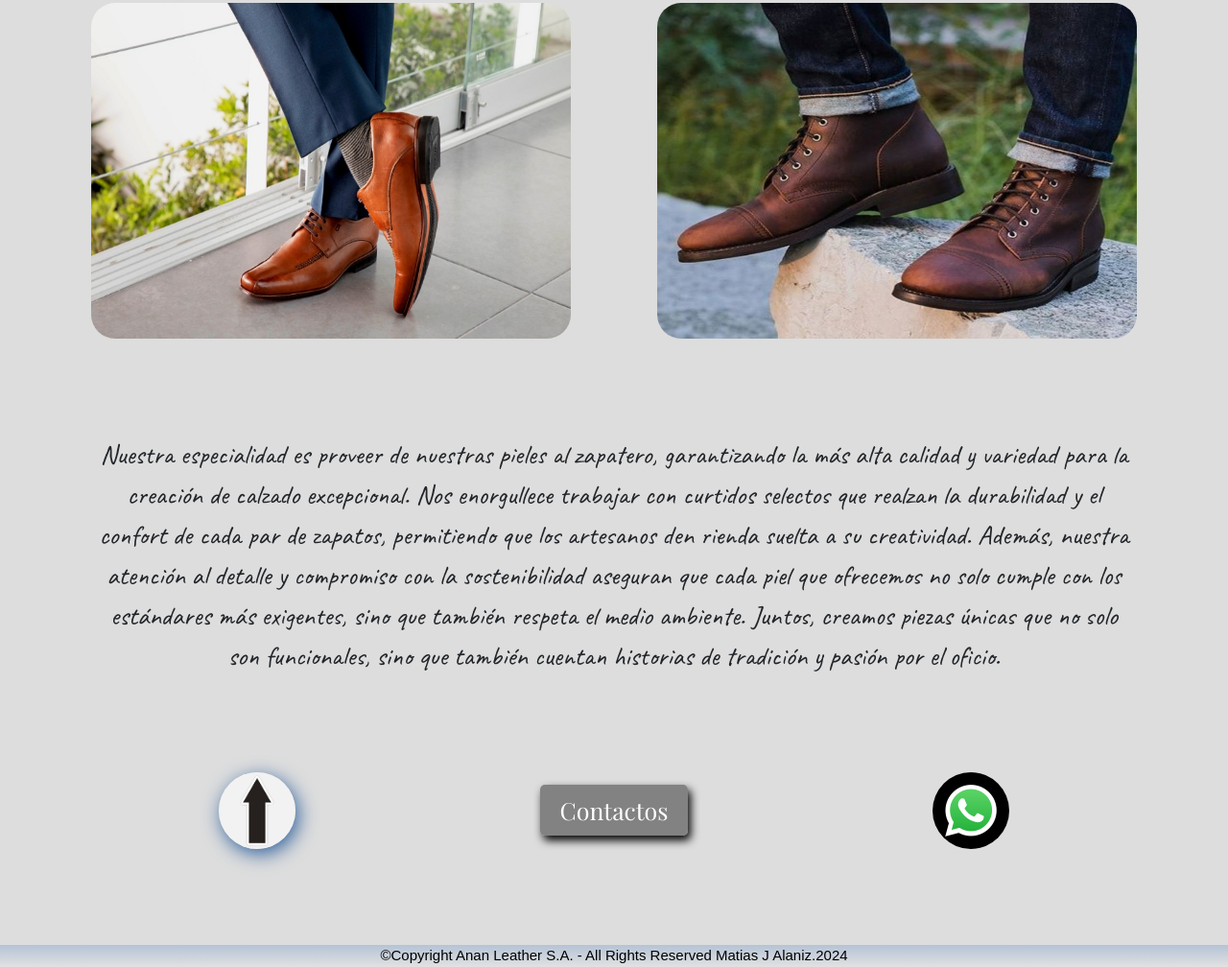
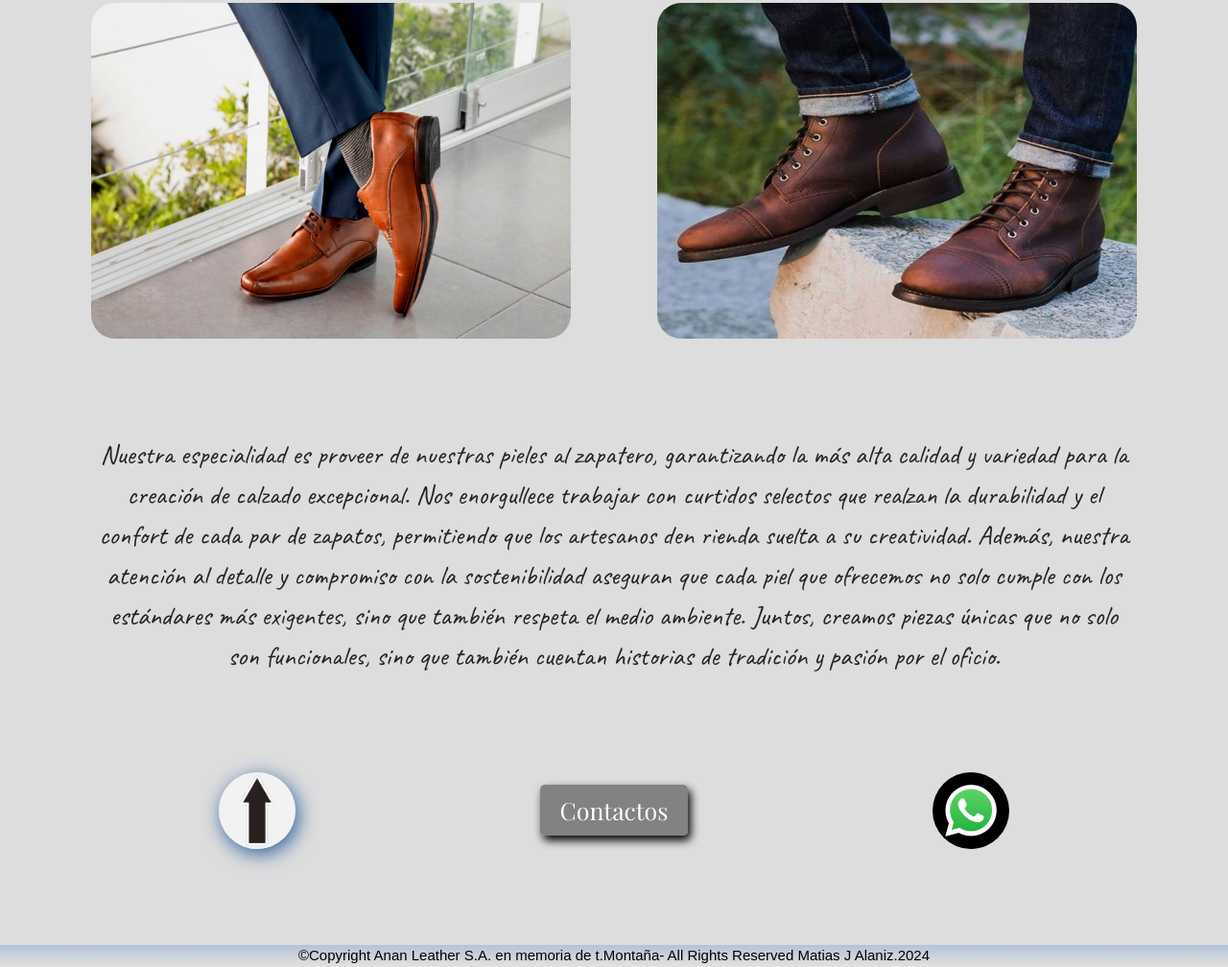
Before and after one commit to mat-alaniz/Comision-59905-Proyecto_final-Anan_Leather_S_A, a website: page index.html in a window 1280 px wide. Shown: the part 1624-2632 px from the top of the page at 96% size. Drawn offline with nearby package versions, Linux system fonts and the light colour scheme; a web font is replaced by a local one.

Commit message:
modifico footer

```diff
--- a/index.html
+++ b/index.html
@@ -140,7 +140,7 @@
 
       <footer class="footer">
         <p class="t-f">
-          ©Copyright Anan Leather S.A. - All Rights Reserved Matias J
+          ©Copyright Anan Leather S.A. en memoria de t.Montaña- All Rights Reserved Matias J
           Alaniz.2024
         </p>
       </footer>
```
